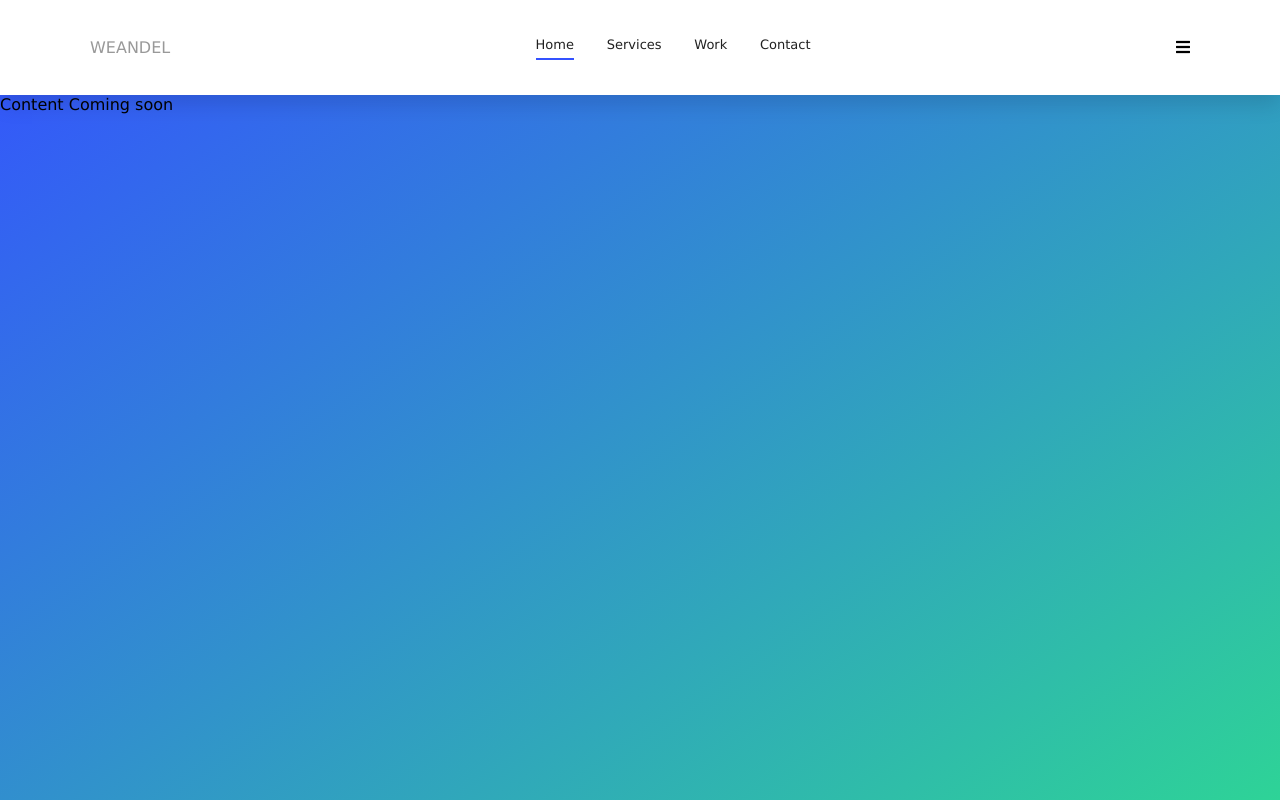
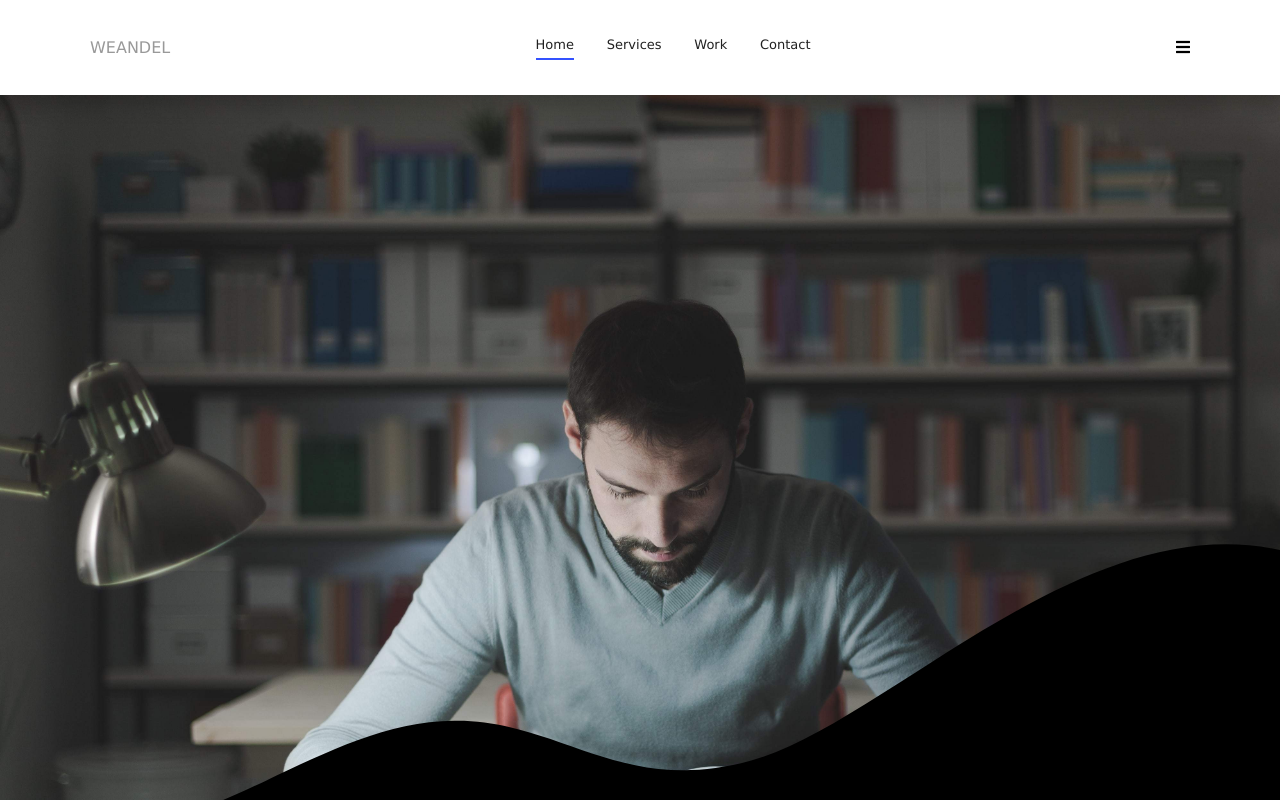
Before and after one commit to shalam15/Weandel-Front-End, an Angular app: page / in a window 1280 px wide. Built offline with nearby package versions, Linux system fonts and the light colour scheme.

Commit message:
overflow bug

```diff
--- a/src/app/app.component.css
+++ b/src/app/app.component.css
@@ -5,20 +5,25 @@ section {
 }
 .inner-section {
   background: linear-gradient(145deg,#3452ff,#2ed397);
-  height: 100%;
+  height: 100vh;
   width: 100%;
-  position: fixed;
   box-sizing: border-box;
   transition: all 0.3s;
+  overflow: hidden;
 }
 .wrap {
   transform-origin: right;
   position: relative;
   transition: transform 0.8s cubic-bezier(0.2, 1, 0.3, 1);
   height: 100%;
+  width: 100%;
+}
+.overflow-class {
+  width: 100%;
+  height: 100%;
+  overflow: scroll;
 }
 .wrap.open {
-  height: 406px;
   transform: scale(0.8) translateX(-32vw) translateZ(0)!important;
   transform-origin: center;
 }
@@ -129,7 +134,7 @@ section {
 }
 @media screen and (max-width: 1600px) {
   section {
-    width: 1370px;
+    /* width: 1370px; */
     margin: auto
   }
 }
--- a/src/app/app.component.html
+++ b/src/app/app.component.html
@@ -1,8 +1,10 @@
 <section>
-  <div class="inner-section">
+  <div class="inner-section" >
     <div class="wrap" [class.open]="appService.menuOpen">
-        <app-header></app-header>
-        <router-outlet></router-outlet>
+        <div class="overflow-class">
+          <app-header></app-header>
+          <router-outlet></router-outlet>
+        </div>
         <a href="#"
           class="close"
           [class.active]="appService.menuOpen"
--- a/src/app/container/home/home.component.css
+++ b/src/app/container/home/home.component.css
@@ -0,0 +1,27 @@
+.main-section::after {
+  background: linear-gradient(135deg,rgba(52,82,255,0.94) 0%,rgba(46,211,151,0.71) 100%);
+  opacity: 0.95;
+  width: 100%;
+  height: 100%;
+
+}
+.bg-image {
+  background-image: url('../../../assets/study.jpg');
+  background-repeat: no-repeat;
+  background-position: left top;
+  background-size: cover;
+  background-color: rgb(52, 82, 255);
+  position: relative;
+  height: 818px;
+}
+.svg-wrap {
+  position: absolute;
+  top: auto;
+  bottom: 0;
+  left: 0;
+  right: 0;
+  width: 100%;
+  /* height: 350px; */
+  z-index: 2;
+  transform: translateZ(0);
+}
--- a/src/app/container/home/home.component.html
+++ b/src/app/container/home/home.component.html
@@ -1,3 +1,12 @@
-<p>
-  Content Coming soon
-</p>
+<section class="main-section">
+  <div class="bg-image">
+    <div class="svg-wrap">
+      <svg class="nectar-shape-divider" fill="" xmlns="http://www.w3.org/2000/svg" viewBox="0 0 1000 300"
+        preserveAspectRatio="none">
+        <path d="M 1000 299 l 2 -279 c -155 -36 -310 135 -415 164 c -102.64 28.35 -149 -32 -232 -31 c -80 1 -142 53 -229 80 c -65.54 20.34 -101 15 -126 11.61 v 54.39 z"></path>
+        <path d="M 1000 286 l 2 -252 c -157 -43 -302 144 -405 178 c -101.11 33.38 -159 -47 -242 -46 c -80 1 -145.09 54.07 -229 87 c -65.21 25.59 -104.07 16.72 -126 10.61 v 22.39 z"></path>
+        <path d="M 1000 300 l 1 -230.29 c -217 -12.71 -300.47 129.15 -404 156.29 c -103 27 -174 -30 -257 -29 c -80 1 -130.09 37.07 -214 70 c -61.23 24 -108 15.61 -126 10.61 v 22.39 z"></path>
+      </svg>
+    </div>
+  </div>
+</section>
--- a/src/app/partials/shared/header/header.component.css
+++ b/src/app/partials/shared/header/header.component.css
@@ -2,10 +2,25 @@
   height: 95px;
   width: 100%;
   background-color: #fff;
+  position: relative;
+  box-shadow: 0 10px 20px rgba(0,0,0,0.12);
+  z-index: 100;
+}
+.head-fixed {
+  height: 95px;
+  position: fixed;
+  width: inherit;
+  z-index: 100;
+  background-color: #fff;
+  box-shadow: 0 10px 20px rgba(0,0,0,0.12);
+}
+.head-fixed-inner {
+  z-index: 100;
+  height: 95px;
+  width: 100%;
   display: flex;
   flex-direction: row;
   justify-content: center;
-  box-shadow: 0 10px 20px rgba(0,0,0,0.12);
 }
 .head-inner {
   display: flex;
@@ -60,3 +75,10 @@ nav {
 .links.active::after {
   transform: scaleX(1)
 }
+
+@media screen and (max-width: 1600px) {
+  .head-fixed {
+    /* width: 1370px; */
+    margin: auto
+  }
+}
--- a/src/app/partials/shared/header/header.component.html
+++ b/src/app/partials/shared/header/header.component.html
@@ -1,4 +1,6 @@
 <div class="head">
+  <div class="head-fixed">
+    <div class="head-fixed-inner">
       <div class="head-inner">
         <div class="logo">
           WEANDEL
@@ -22,3 +24,5 @@
         </div>
       </div>
     </div>
+  </div>
+</div>
--- a/src/app/partials/shared/header/header.component.ts
+++ b/src/app/partials/shared/header/header.component.ts
@@ -11,8 +11,7 @@ export class HeaderComponent implements OnInit {
 
   constructor(public appService: AppService, private route: Router) { }
 
-  ngOnInit() {
-  }
+  ngOnInit() {}
 
   getRoute = () => {
     if (this.route.url === '/')
```
Also changed, not shown: src/assets/study.jpg (added). Lines whose indentation alone changed are shown as unchanged.
